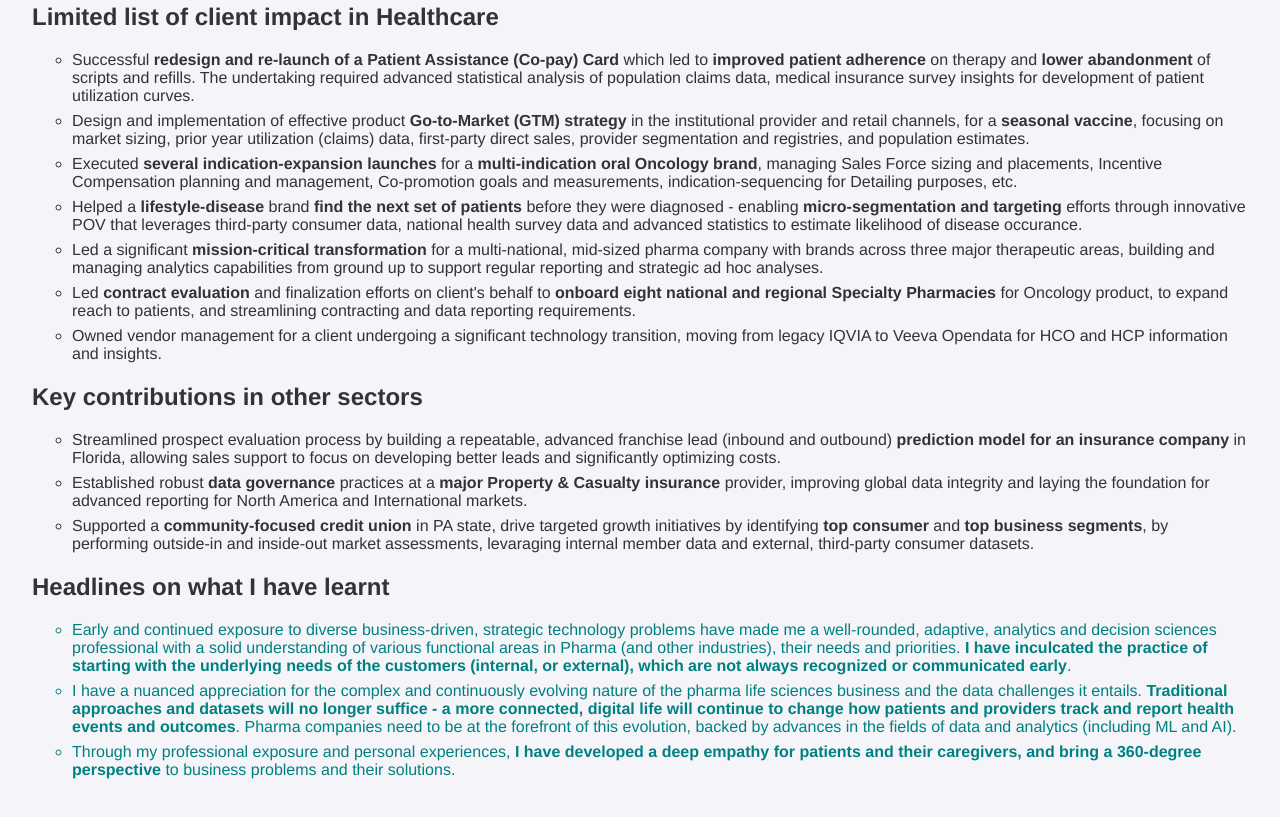
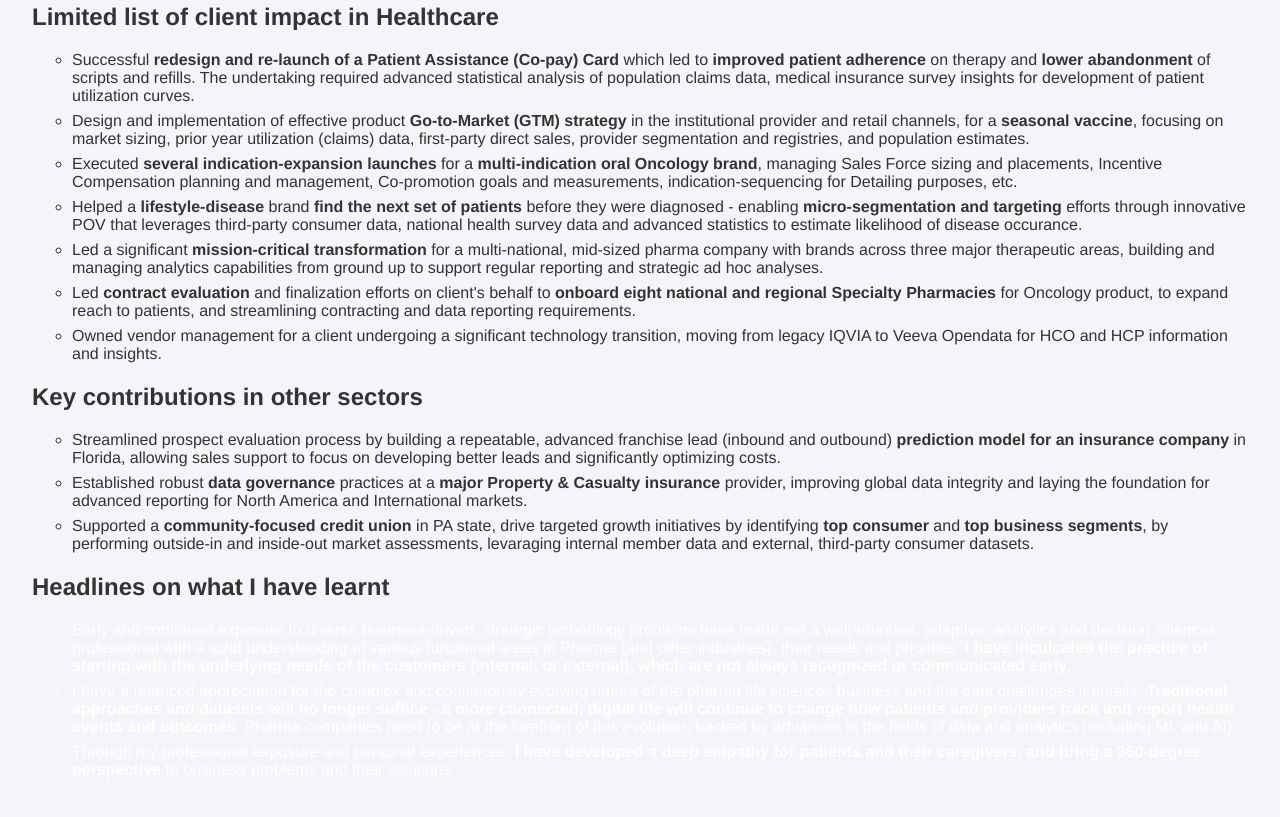
Before and after one commit to array0406/arijit-ray, a plain HTML site: page index.html in a window 1280 px wide. Shown: the part 1187-2004 px from the top of the page. Drawn offline with Linux system fonts and the light colour scheme.

Commit message:
Update index.html

```diff
--- a/index.html
+++ b/index.html
@@ -90,7 +90,7 @@
             background: black;
         }
         .highlight3 {
-            color: teal;
+            color: white;
         }
     </style>
 </head>
```
